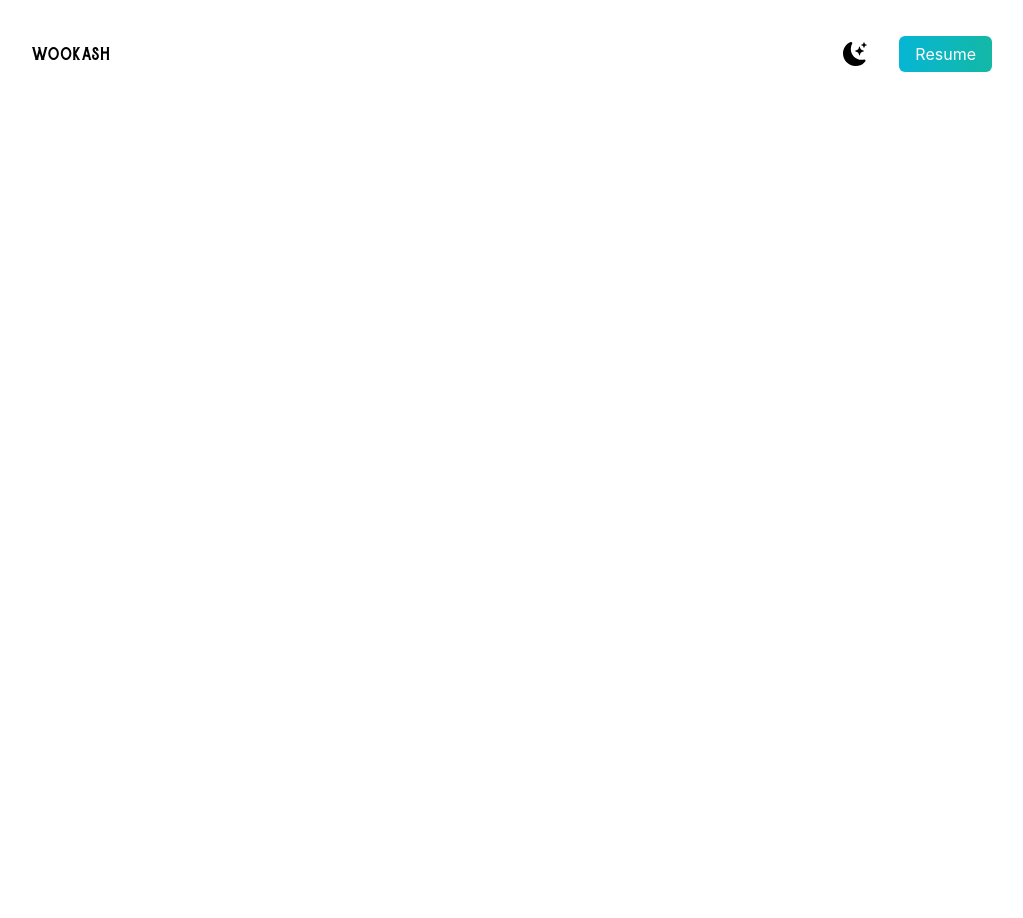
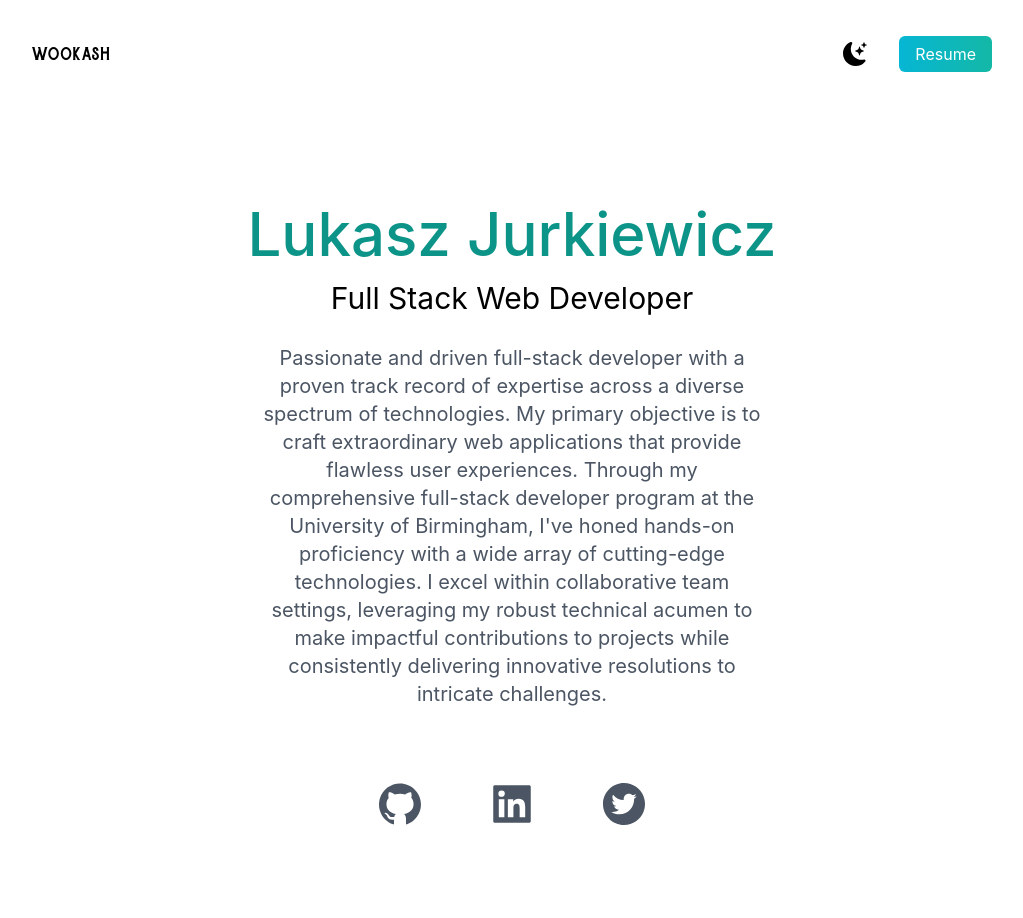
Before and after one commit to Abstynent/Abstynent, a React (Create React App) app: page / in a window 1280 px wide. Shown: the top 918 px of the page, without its empty margins (128-1151 px from the left). Before the commit the page ends 800 px from the top, so only its background shows below. Built offline with nearby package versions, Linux system fonts and the light colour scheme.

Commit message:
AboutMeComponent created

```diff
--- a/src/App.js
+++ b/src/App.js
@@ -1,10 +1,14 @@
 import "./App.css";
 import NavbarComponent from "./components/Navbar";
+import AboutMeComponent from "./components/AboutMe";
 
 function App() {
   return (
     <main className="bg-white px-10 md:px-20 lg:px-40">
-      <NavbarComponent />
+      <section className="min-h-screen">
+        <NavbarComponent />
+        <AboutMeComponent />
+      </section>
     </main>
   );
 }
--- /dev/null
+++ b/src/components/AboutMe/index.js
@@ -0,0 +1,43 @@
+import React from "react";
+import avatar from "../../img/avatar.png";
+import {
+  AiFillTwitterCircle,
+  AiFillLinkedin,
+  AiFillGithub,
+} from "react-icons/ai";
+
+const AboutMeComponent = () => {
+  return (
+    <>
+      <div className="text-center p-10">
+        <h2 className="text-5xl py-2 text-teal-600 font-medium md:text-6xl">
+          Lukasz Jurkiewicz
+        </h2>
+        <h3 className="text-2xl py-2 md:text-3xl">Full Stack Web Developer</h3>
+        <p className="text-md py-5 leading-8 text-gray-600 md:text-xl max-w-lg mx-auto">
+          Passionate and driven full-stack developer with a proven track record
+          of expertise across a diverse spectrum of technologies. My primary
+          objective is to craft extraordinary web applications that provide
+          flawless user experiences. Through my comprehensive full-stack
+          developer program at the University of Birmingham, I've honed hands-on
+          proficiency with a wide array of cutting-edge technologies. I excel
+          within collaborative team settings, leveraging my robust technical
+          acumen to make impactful contributions to projects while consistently
+          delivering innovative resolutions to intricate challenges.
+        </p>
+      </div>
+
+      <div className="text-5xl flex justify-center gap-16 py-3 text-gray-600">
+        <AiFillGithub />
+        <AiFillLinkedin />
+        <AiFillTwitterCircle />
+      </div>
+
+      <div className="relative mx-auto bg-gradient-to-b from-teal-500 rounded-full w-80 h-80 mt-20 overflow-hidden md:h-96 md:w-96">
+        <img src={avatar} layout="fill" objectFit="cover" />
+      </div>
+    </>
+  );
+};
+
+export default AboutMeComponent;
--- a/src/components/Navbar/index.js
+++ b/src/components/Navbar/index.js
@@ -6,7 +6,6 @@ const NavbarComponent = () => {
   const [darkMode, setDarkMode] = useState(false);
 
   return (
-    <section className="min-h-screen">
       <nav className="py-10 mb-12 flex justify-between">
         <h1 className="text-xl font-burtons">wookash</h1>
         <ul className="flex items-center">
@@ -28,7 +27,6 @@ const NavbarComponent = () => {
           </li>
         </ul>
       </nav>
-    </section>
   );
 };
 
```
